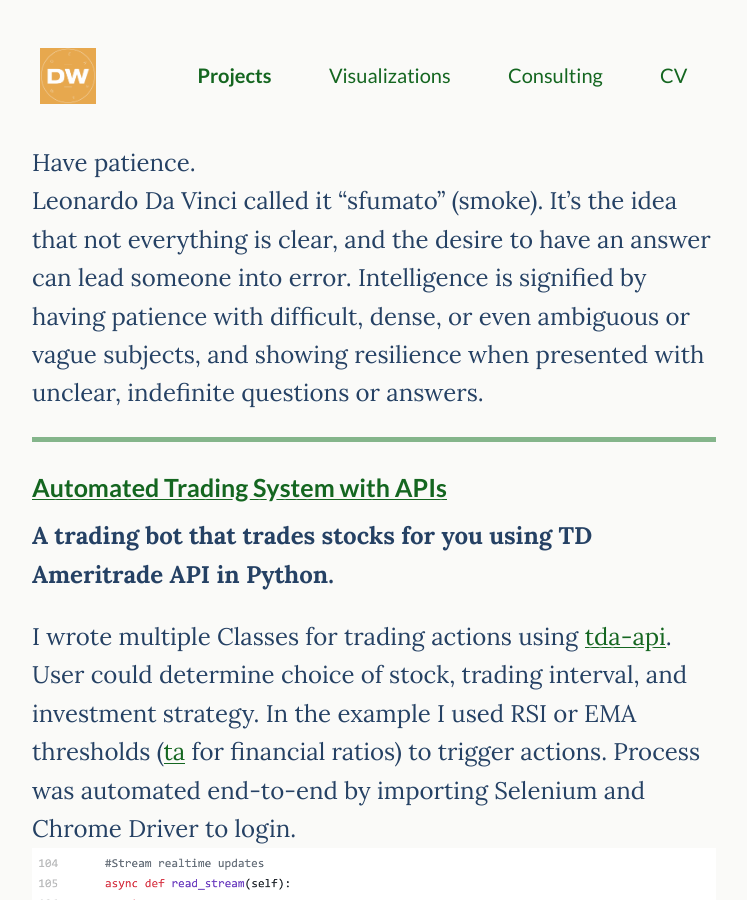
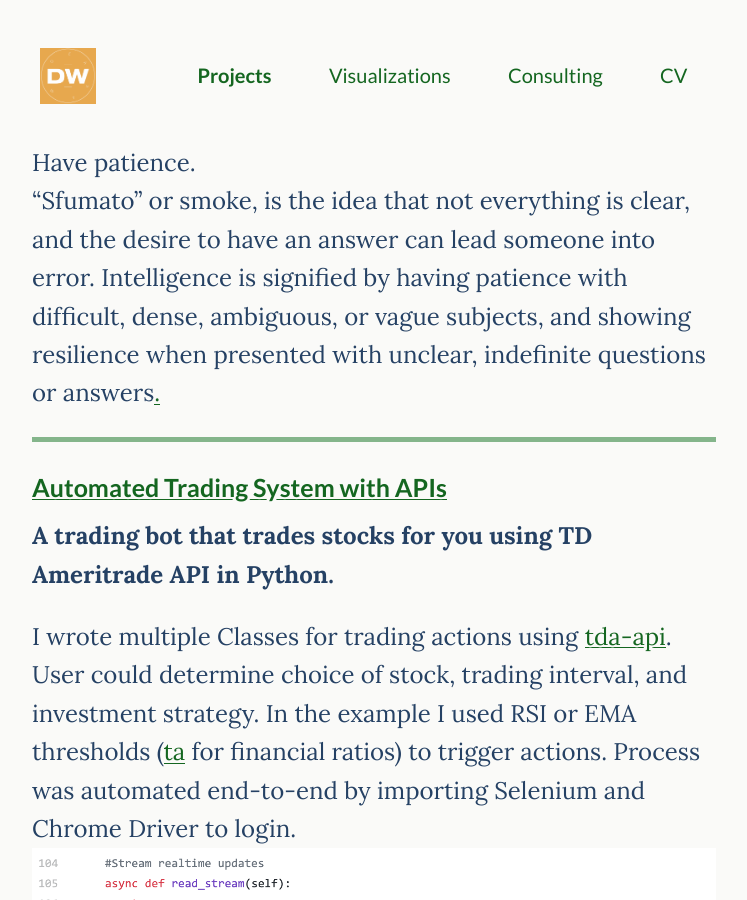
Before and after one commit to deawyk/deawyk.github.io, a Jekyll site: the page built from _pages/project.md, in a window 1280 px wide and 900 px high. Shown: the whole window, without its empty margins (266-1013 px from the left). Built offline with Jekyll 4.4.1, drawn with Linux system fonts in a browser that asks for light colours.

Commit message:
Update project.md

```diff
--- a/_pages/project.md
+++ b/_pages/project.md
@@ -10,7 +10,7 @@
 
 
 <div class="lead lead-about">Have patience. <br>
-    Leonardo Da Vinci called it "sfumato" (smoke). It's the idea that not everything is clear, and the desire to have an answer can lead someone into error. Intelligence is signified by having patience with difficult, dense, or even ambiguous or vague subjects, and showing resilience when presented with unclear, indefinite questions or answers.
+    "Sfumato" or smoke, is the idea that not everything is clear, and the desire to have an answer can lead someone into error. Intelligence is signified by having patience with difficult, dense, ambiguous, or vague subjects, and showing resilience when presented with unclear, indefinite questions or answers[.](https://mikeschoultz.medium.com/what-makes-someone-a-gifted-person-b6133a127038)
 <div style="text-align: left">
 
 <!-- {::nomarkdown}
```
